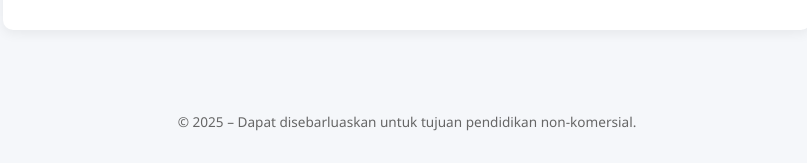
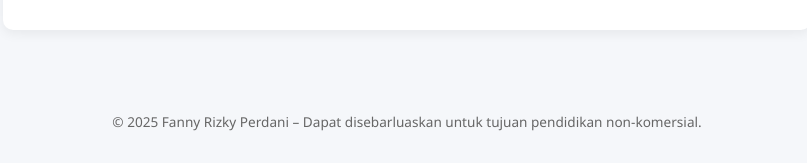
Before and after one commit to Prdnyyy416/Artikel-PKN, a plain HTML site: page index.html in a window 1280 px wide. Shown: the part 5627-5790 px from the top of the page, without its empty margins (233-1040 px from the left). Drawn offline with Linux system fonts and the light colour scheme.

Commit message:
Update index.html

```diff
--- a/index.html
+++ b/index.html
@@ -266,7 +266,7 @@
 </main>
 
 <footer>
-  &copy; 2025 – Dapat disebarluaskan untuk tujuan pendidikan non-komersial.
+  &copy; 2025 Fanny Rizky Perdani – Dapat disebarluaskan untuk tujuan pendidikan non-komersial.
 </footer>
 </body>
 </html>
```
